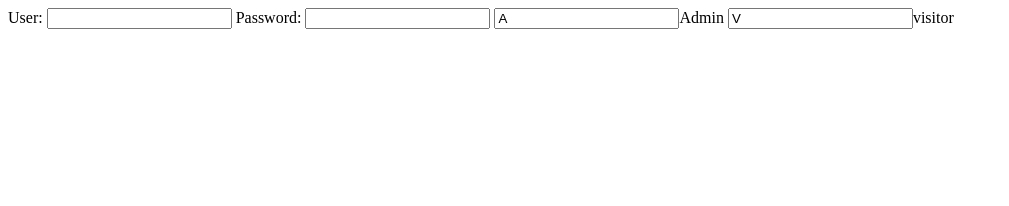
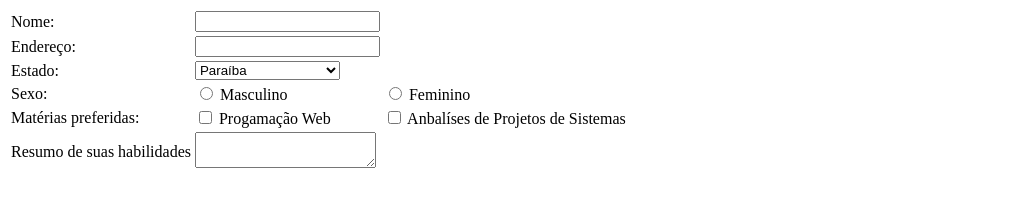
Before and after one commit to caiomatheus/programacaoweb, a plain HTML site: page MeuFormulário/index.html in a window 1280 px wide. Shown: the whole page, without its empty margins (0-1009 px from the left). Drawn offline with Linux system fonts and the light colour scheme.

Commit message:
atualizações

```diff
--- a/MeuFormulário/index.html
+++ b/MeuFormulário/index.html
@@ -6,14 +6,46 @@
         <title>meu formulario</title>
     </head>
     <body>
-       <form action="app.php" method="post">
-           <label>User:</label> <input type="text" name="user">
-           <label>Password:</label> <input type="password" name="pass">
 
-           <input type="text" name="type" value="A"><label>Admin</label>
-           <input type="text" name="type" value="V"><label>visitor</label>
+        <form action="app.php" method="post">
+        <table>
+        <tr>
+            <td><label for= "nome">Nome: </label></td>
+            <td><input type= "text" name ="nome"></td>
+        </tr>
+        <tr>
+            <td><label for= "endereco">Endereço:</label></td>
+            <td><input type= "text" name ="endereco"></td>
+        </tr>
+        <tr>
+            <td><label for= "estado">Estado:</label></td>
+            <td><select name= "estado">
+            <option name= "paraiba">Paraíba</option>
+            <option name= "pernabuco">Pernambuco</option>
+            <option name= "riog">Rio Grande do Norte</option>
+            </select></td>
+        </tr>
+        <tr>
+            <td><label for= "sexo">Sexo:</label></td>
+            <td><input type= "radio" name= "sexo" value= "masc">
+            <label>Masculino</label></td>
+            <td><input type= "radio" name= "sexo" value= "fem">
+            <label>Feminino</label></td>
+        </tr>
+        <tr>
+            <td><label for= "mp">Matérias preferidas:</label></td>
+            <td><input type= "checkbox" name= "mp" value= "pweb">
+            <label>Progamação Web</label></td>
+            <td><input type= "checkbox" name= "mp" value= "aps">
+            <label>Anbalíses de Projetos de Sistemas</label></td>
+        </tr>
+        <tr>
+            <td><label for= "rh">Resumo de suas habilidades</label></td>
+            <td><textarea name= "rh">
 
-
+            </textarea></td>
+        </tr>
+        </table>
         </form>
     </body>
 </html>
```
